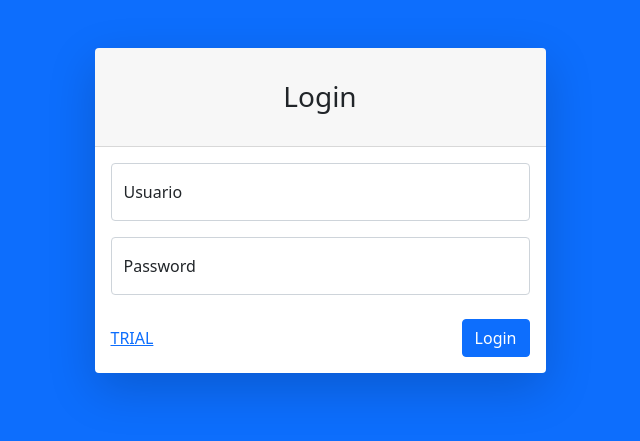
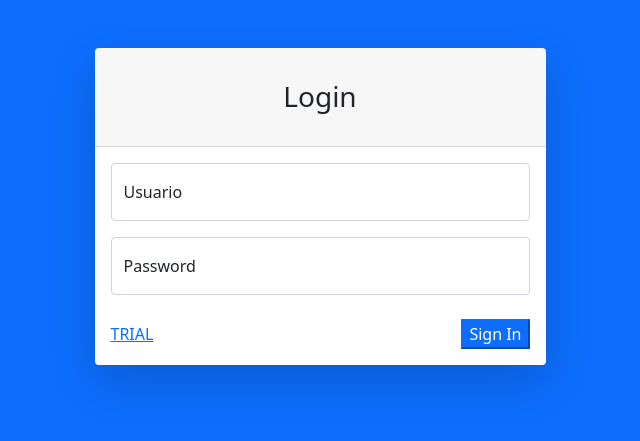
Before and after one commit to gerarivero/portal-curso, a Django app: page /portal/ in a window 1280 px wide. Shown: the top 441 px of the page, without its empty margins (320-960 px from the left). Run offline with Django 3.2, Linux system fonts and the light colour scheme; some libraries are stand-ins or nearby versions.

Commit message:
login correccion

```diff
--- a/hotspot/portal/templates/portal/login.html
+++ b/hotspot/portal/templates/portal/login.html
@@ -22,7 +22,7 @@
                                 <div class="card shadow-lg border-0 rounded-lg mt-5">
                                     <div class="card-header"><h3 class="text-center font-weight-light my-4">Login</h3></div>
                                     <div class="card-body">
-                                        <form action="{{linkloginonly}}">
+                                        <form action="{{linkloginonly}}" method="post">
                                             <input type="hidden" name="dst" value="{{linkorig}}" />
                                             <div class="form-floating mb-3">
                                                 <input class="form-control" name="username" id="inputEmail" type="text" placeholder="Usuario" required value="{{username}}"/>
@@ -35,7 +35,8 @@
 
                                             <div class="d-flex align-items-center justify-content-between mt-4 mb-0">
                                                 <span style="width:48%; text-align:left;  display: inline-block;"><a class="small-text" href="{{linkloginonly}}?dst={{linkorigesc}}&amp;username=T-{{macesc}}">TRIAL</a></span>
-                                                <a class="btn btn-primary" type="submit">Login</a>
+                                                <!--<a class="btn btn-primary" type="submit">Login</a>-->
+                                                <span><input class="btn-primary" type="submit" value="Sign In"></span>
                                             </div>
                                             <div class="clearfix">{% if error %}<br /><div style="color: #FF8080; font-size: 9px">{{error}}</div>{% endif %}</div>
                                         </form>
```
